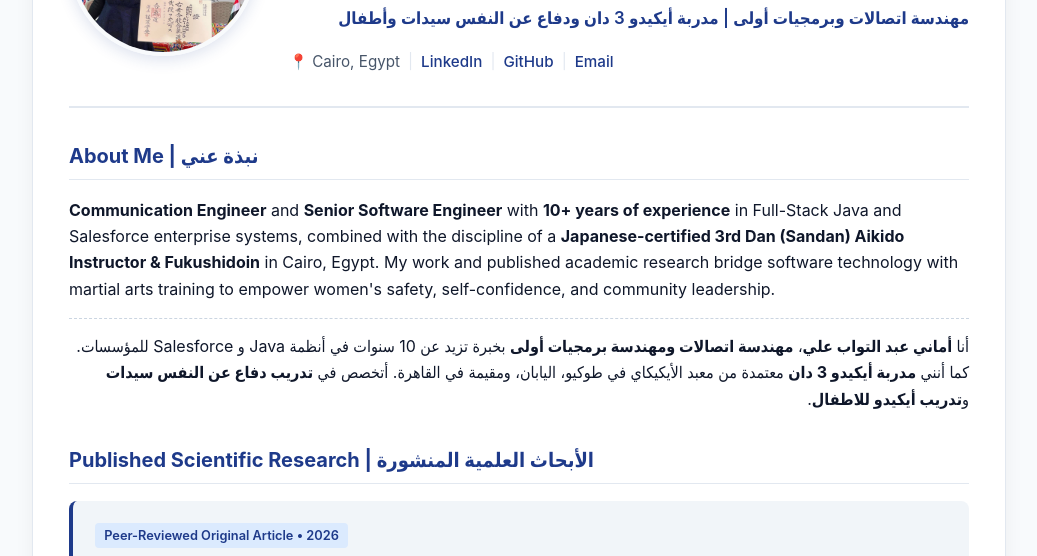
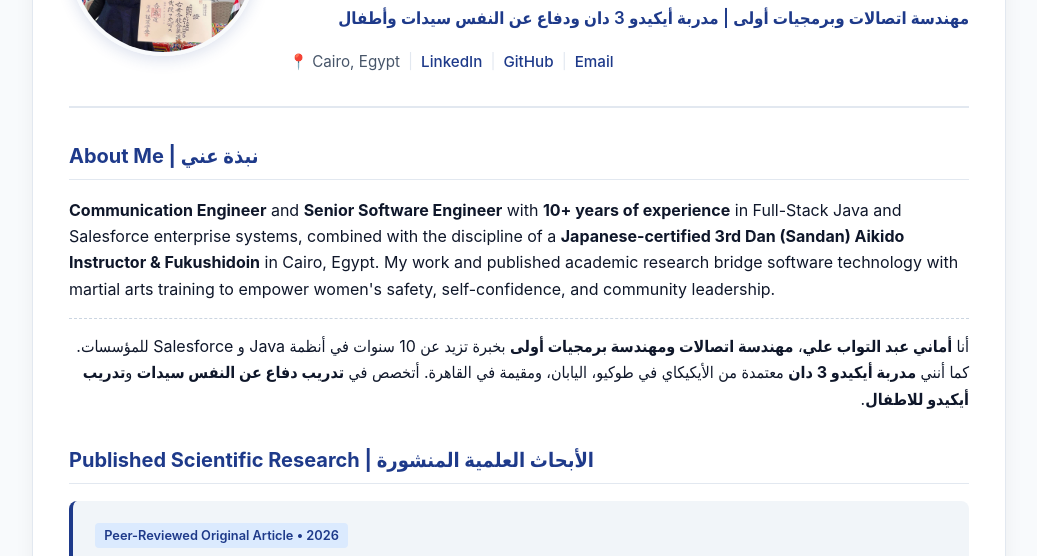
Before and after one commit to AmanyAli/AmanyAli, a plain HTML site: page index.html in a window 1280 px wide. Shown: the part 218-774 px from the top of the page, without its empty margins (121-1158 px from the left). Drawn offline with Linux system fonts and the light colour scheme.

Commit message:
Update index.html

```diff
--- a/index.html
+++ b/index.html
@@ -356,11 +356,10 @@
         My work and published academic research bridge software technology with martial arts training to empower women's safety, self-confidence, and community leadership.
       </p>
       <p style="direction: rtl; text-align: right; margin-top: 0.85rem; padding-top: 0.85rem; border-top: 1px dashed #cbd5e1;">
-        أنا <strong>أماني عبد التواب علي</strong>، <strong>مهندسة اتصالات ومهندسة برمجيات أولى</strong> بخبرة تزيد عن 10 سنوات في أنظمة Java و Salesforce للمؤسسات. كما أنني <strong>مدربة أيكيدو 3 دان</strong> معتمدة من معبد الأيكيكاي في طوكيو، اليابان، ومقيمة في القاهرة. أتخصص في <strong>تدريب دفاع عن النفس سيدات</strong> و<strong>تدريب أيكيدو للاطفال</strong>.
+        أنا <strong>أماني عبد التواب علي</strong>، <strong>مهندسة اتصالات ومهندسة برمجيات أولى</strong> بخبرة تزيد عن 10 سنوات في أنظمة Java و Salesforce للمؤسسات. كما أنني <strong>مدربة أيكيدو 3 دان</strong> معتمدة من الأيكيكاي في طوكيو، اليابان، ومقيمة في القاهرة. أتخصص في <strong>تدريب دفاع عن النفس سيدات</strong> و<strong>تدريب أيكيدو للاطفال</strong>.
       </p>
     </section>
 
-    <!-- Rest of the content remains unchanged -->
     <section>
       <h2>Published Scientific Research | الأبحاث العلمية المنشورة</h2>
       <div class="research-card">
```
